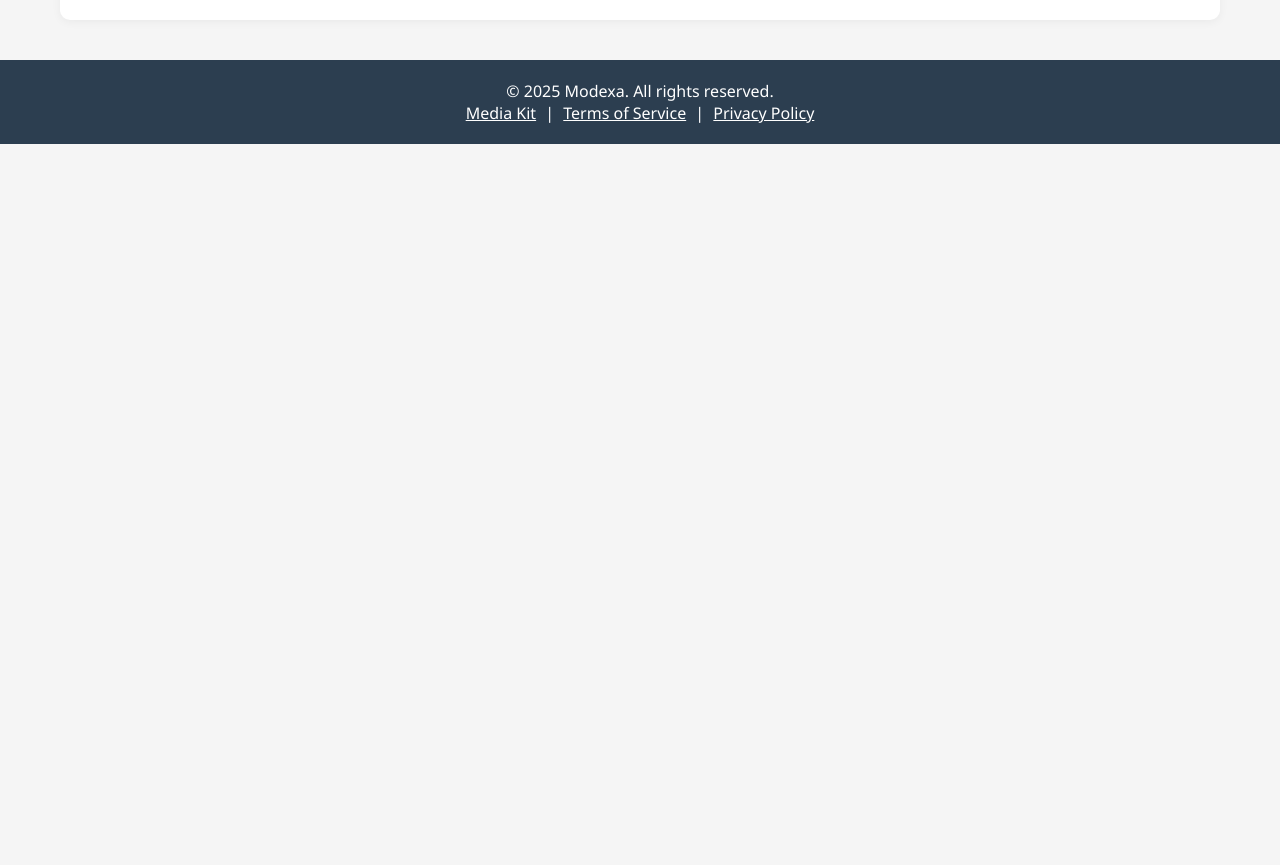
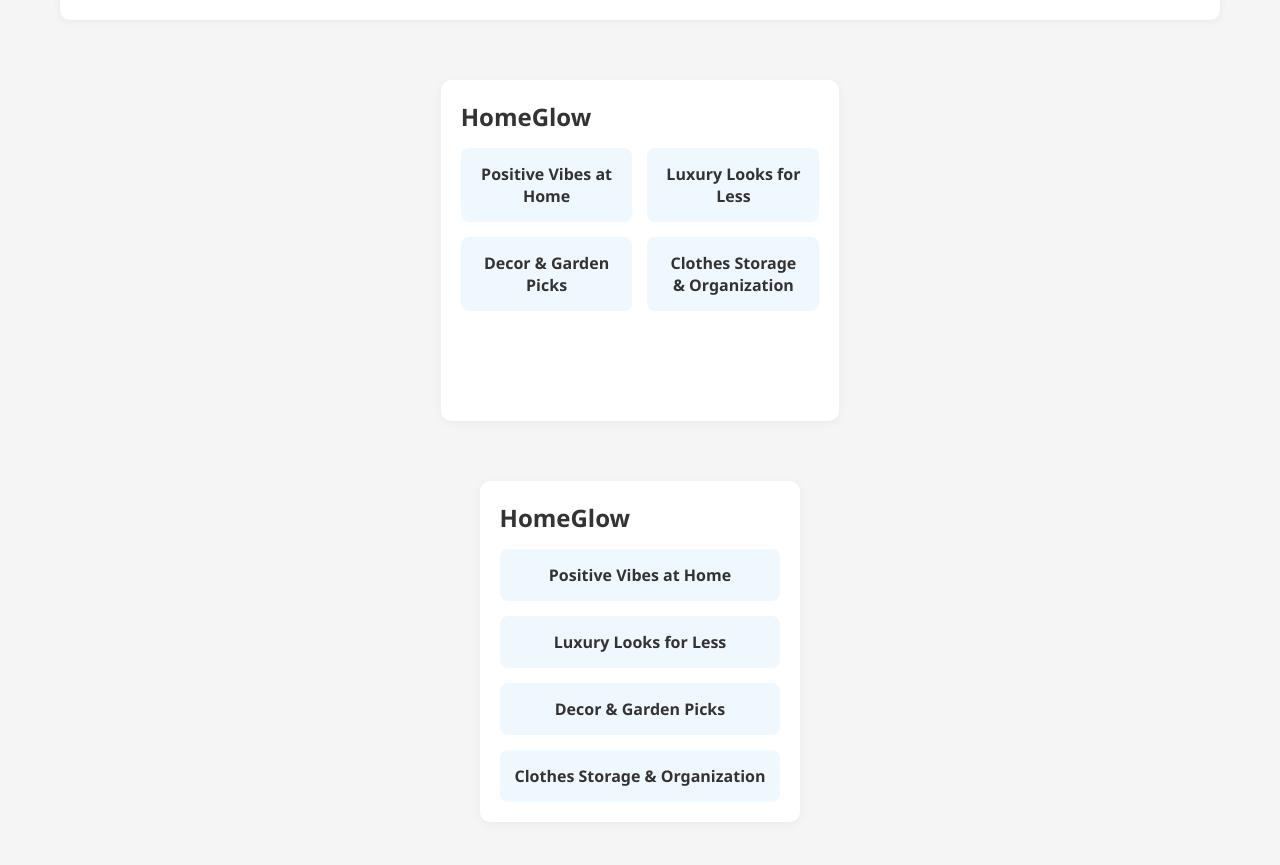
Before and after one commit to Saima098/trendyaura.github.io, a plain HTML site: page index.html in a window 1280 px wide. Shown: the part 751-1616 px from the top of the page. Before the commit the page ends 895 px from the top, so only its background shows below. Drawn offline with Linux system fonts and the light colour scheme.

Commit message:
Update index.html

```diff
--- a/index.html
+++ b/index.html
@@ -133,7 +133,28 @@
       <div class="subcategory-card"><a href="Organizingclothes.html">Clothes Storage & Organization</a></div>
     </div>
   </div>
+<div class="main" style="flex-direction:column;">
 
+  <div class="category-section">
+    <h2>HomeGlow</h2>
+    <div class="subcategory-grid">
+      <div class="subcategory-card"><a href="positive-vibes.html">Positive Vibes at Home</a></div>
+      <div class="subcategory-card"><a href="budgetdecor.html">Luxury Looks for Less</a></div>
+      <div class="subcategory-card"><a href="decorgarden.html">Decor & Garden Picks</a></div>
+      <div class="subcategory-card"><a href="Organizingclothes.html">Clothes Storage & Organization</a></div>
+    </div>
+  </div>
+ <div class="main" style="flex-direction:column;">
+
+  <div class="category-section">
+    <h2>HomeGlow</h2>
+    <div class="subcategory-grid">
+      <div class="subcategory-card"><a href="positive-vibes.html">Positive Vibes at Home</a></div>
+      <div class="subcategory-card"><a href="budgetdecor.html">Luxury Looks for Less</a></div>
+      <div class="subcategory-card"><a href="decorgarden.html">Decor & Garden Picks</a></div>
+      <div class="subcategory-card"><a href="Organizingclothes.html">Clothes Storage & Organization</a></div>
+    </div>
+  </div>
   <!-- Add other category sections here (Tech, Lifestyle, Beauty, etc.) -->
 
 </div>
```
